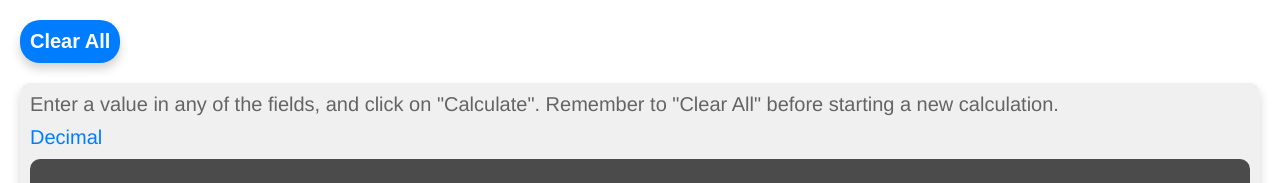
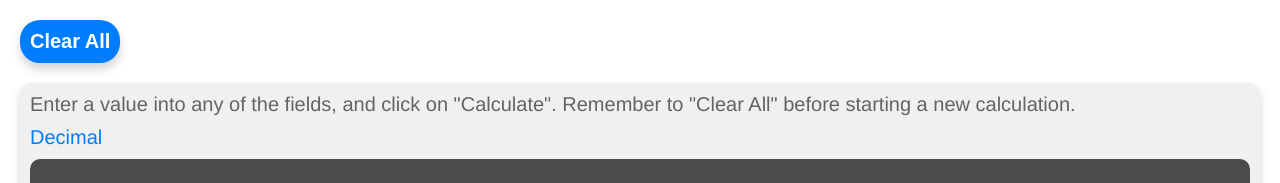
Before and after one commit to Xtrendence/Binary-Converter, a plain HTML site: page index.html in a window 1280 px wide. Shown: the top 183 px of the page. Drawn offline with Linux system fonts and the light colour scheme.

Commit message:
Update index.html

```diff
--- a/index.html
+++ b/index.html
@@ -11,7 +11,7 @@
 	<body>
 		<button class="action-button clear">Clear All</button>
 		<div class="section binary-calculator">
-			<span class="hint noselect">Enter a value in any of the fields, and click on "Calculate". Remember to "Clear All" before starting a new calculation.</span>
+			<span class="hint noselect">Enter a value into any of the fields, and click on "Calculate". Remember to "Clear All" before starting a new calculation.</span>
 			<div class="input-wrapper">
 				<span class="label noselect">Decimal</span>
 				<span class="input decimal" data-type="decimal" contenteditable="true"></span>
```
